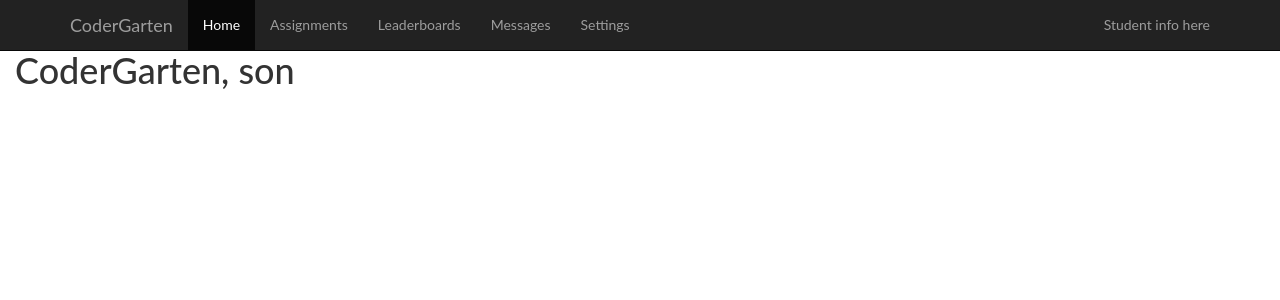
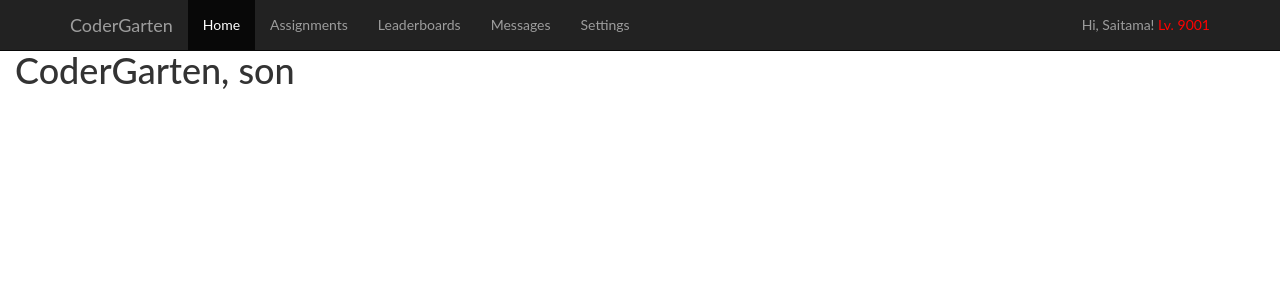
Before and after one commit to amc8391/CoderGarten, a Flask app: page / in a window 1280 px wide. Shown: the top 300 px of the page. Run offline with Flask 2, Linux system fonts and the light colour scheme; some libraries are stand-ins or nearby versions; some web fonts are replaced.

Commit message:
added student info to navbar

```diff
--- a/app/templates/main.html
+++ b/app/templates/main.html
@@ -43,7 +43,7 @@
             <li><a href="/Settings">Settings</a></li>
           </ul>
           <ul class="nav navbar-nav navbar-right">
-            <li><a href="../navbar/">Student info here</a></li>
+            <li><a href="../navbar/">Hi, Saitama! <span style="color:red">Lv. 9001</span></a></li>
 
           </ul>
         </div><!--/.nav-collapse -->
```
